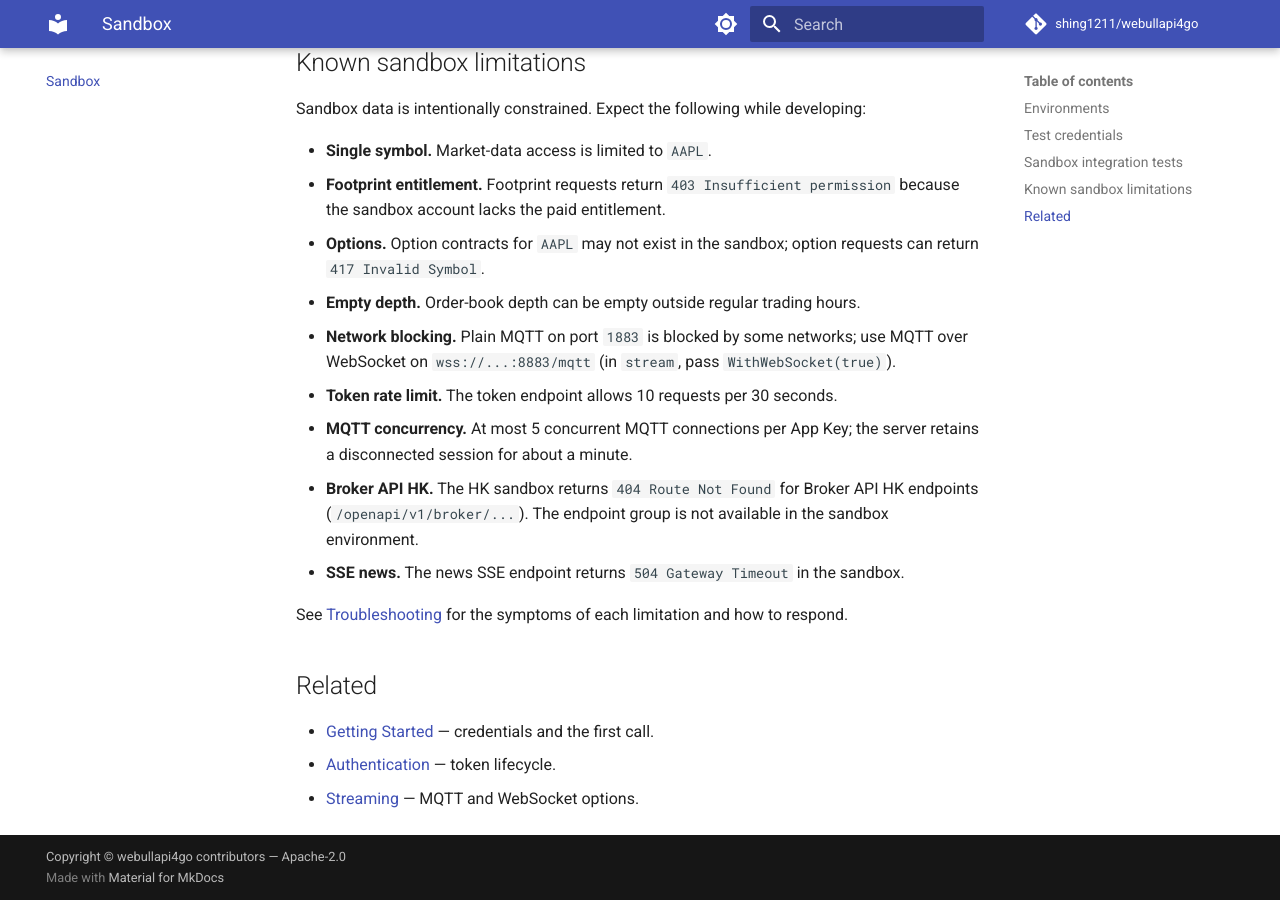
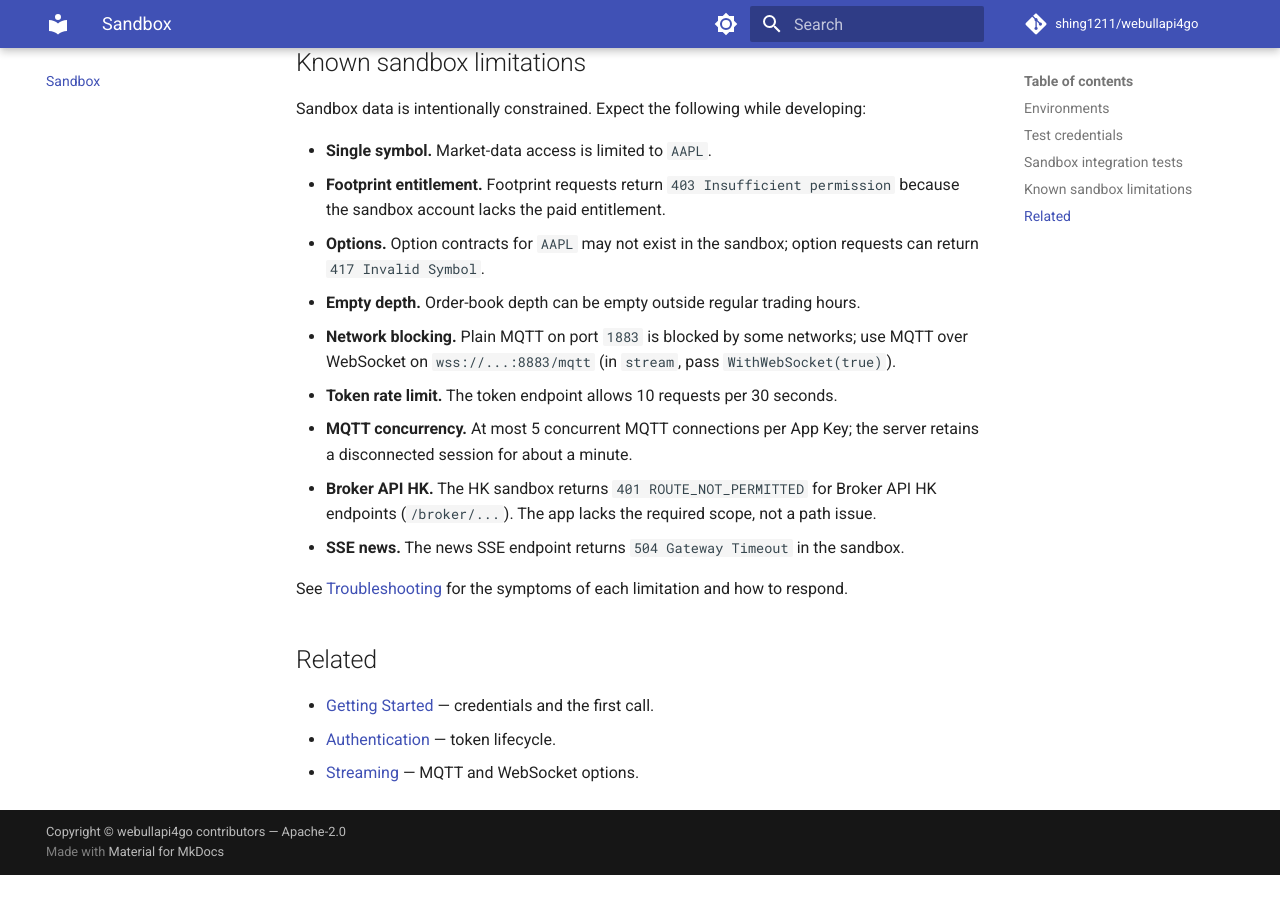
Before and after one commit to shing1211/webullapi4go, an MkDocs documentation site: the page built from docs/sandbox.md, in a window 1280 px wide and 900 px high, scrolled down 1867 px. Built offline with MkDocs 1.6.1 and Material for MkDocs 9.7.7, drawn with Linux system fonts in a browser that asks for light colours; comment, search, counter and statistics services are not loaded; after the commit the page ends 2742 px from its top, so only the background shows below that.

Commit message:
docs: sync all markdown files to v0.9.2
- AGENTS.md, docs/sandbox.md, examples/README.md, IMPLEMENTATION_STATUS.md:
  Broker API HK paths corrected (/openapi/v1/broker/... -> /broker/...) and error
  updated (404 -> 401 ROUTE_NOT_PERMITTED)
- README.md: feature matrix v0.9.2, roadmap entry
- IMPLEMENTATION_STATUS.md: v0.9.2 header, version history, Known Issue #9 fix
- docs/index.md: v0.9.2 narrative

Run: docs/runs/2026-09-22-broker-paths-fix
Signed-off-by: Terence <terence@tchan.local>

```diff
--- a/docs/sandbox.md
+++ b/docs/sandbox.md
@@ -83,9 +83,8 @@ developing:
 - **Token rate limit.** The token endpoint allows 10 requests per 30 seconds.
 - **MQTT concurrency.** At most 5 concurrent MQTT connections per App Key; the
   server retains a disconnected session for about a minute.
-- **Broker API HK.** The HK sandbox returns `404 Route Not Found` for Broker API
-  HK endpoints (`/openapi/v1/broker/...`). The endpoint group is not available
-  in the sandbox environment.
+- **Broker API HK.** The HK sandbox returns `401 ROUTE_NOT_PERMITTED` for Broker API
+  HK endpoints (`/broker/...`). The app lacks the required scope, not a path issue.
 - **SSE news.** The news SSE endpoint returns `504 Gateway Timeout` in the
   sandbox.
 
```
Also changed, not shown: AGENTS.md (+3 -2 lines), IMPLEMENTATION_STATUS.md (+3 -2 lines), README.md (+2 -1 lines), docs/index.md (+2 -1 lines), examples/README.md (+3 -3 lines).
